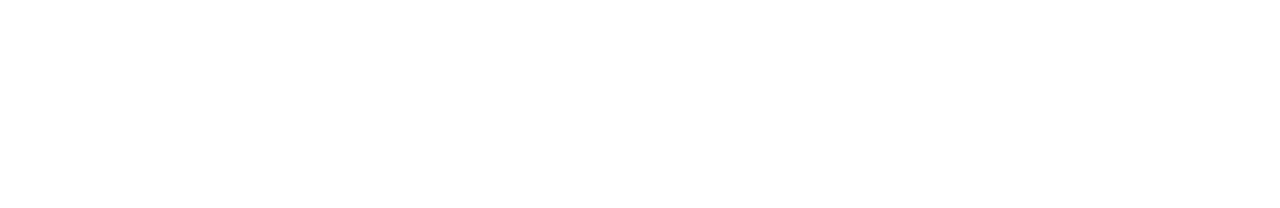
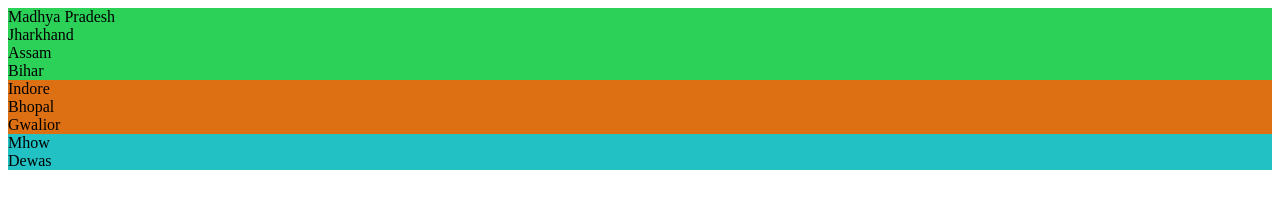
Before and after one commit to aquib97shaikh/Hackathon-7---Nested-List, a React app: page / in a window 1280 px wide. Built offline with nearby package versions, Linux system fonts and the light colour scheme.

Commit message:
changes  added

```diff
--- a/src/components/App.js
+++ b/src/components/App.js
@@ -155,7 +155,27 @@ const states = [
 ];
 
 function App() {
-  return <div id="main"></div>;
+  const [city, setCity] = useState(0);
+  const [state, setState] = useState(0);
+  const town =states[state].cities[city].towns.map((town,tid)=>(
+    <div id={"town"+(tid+1)} key={town.name+tid}>{town}</div>
+  ));
+  console.log(town);
+  return (
+    <div id="main">
+      {states.map((st, id) => (
+        <div class="state" id={"state" + (id + 1)} key={st.name+id} onClick={() => setState(id)}>
+          {st.name}
+        </div>
+      ))}
+      {states[state].cities.map((ci, cityId) => (
+        <div class="city" id={"city" + (cityId + 1)} key={ci.name+cityId} onClick={() => setCity(cityId)}>{ci.name}</div>
+      ))}
+      {states[state].cities[city].towns.map((town,tid)=>(
+        <div class="town" id={"town"+tid} key={town.name}> {town.name}</div>
+      ))}
+    </div>
+  );
 }
 
 export default App;
--- a/src/styles/App.css
+++ b/src/styles/App.css
@@ -14,3 +14,12 @@ button{
 .bg-pink{
 	background-color:pink;
 }
+.town {
+    background: rgb(34, 193, 195);
+}
+.city {
+    background: rgb(221, 112, 18);
+}
+.state {
+    background: rgb(44, 209, 88);
+}
```
